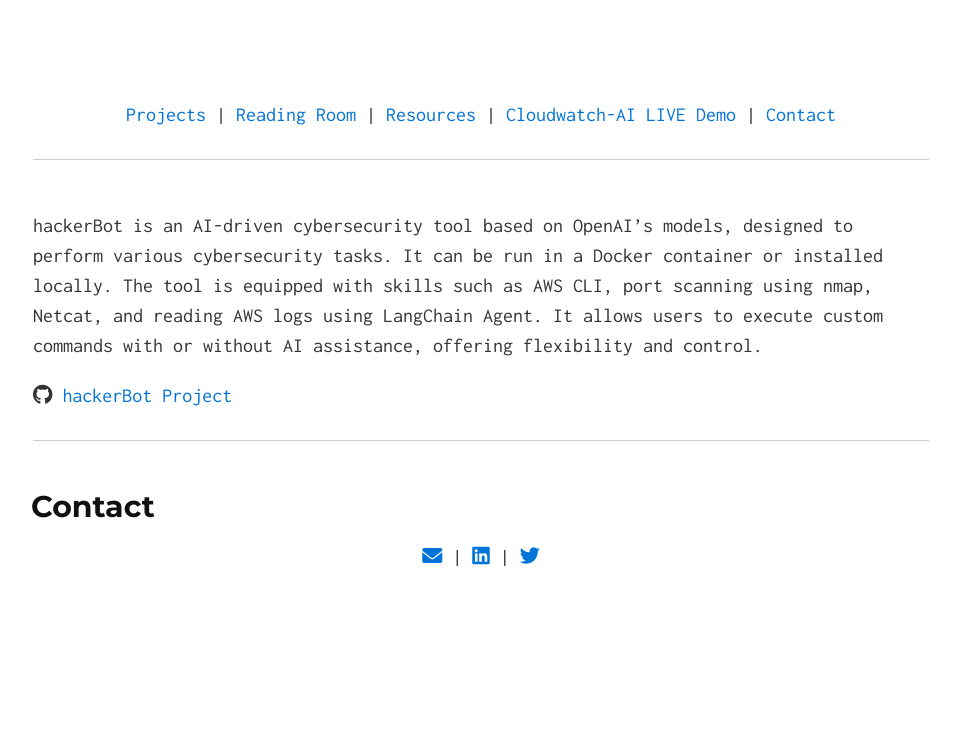
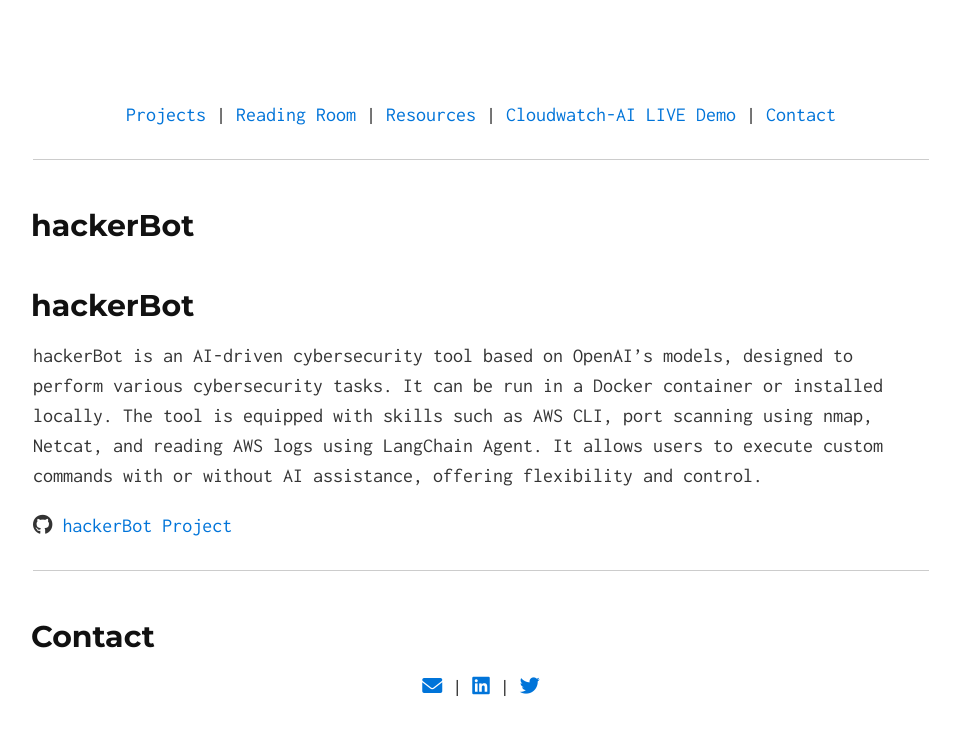
Before and after one commit to Ahmed-AG/cyberdojo-page, a Jekyll site: the page built from projects/hackerbot.md, in a window 1280 px wide. Shown: the top 735 px of the page, without its empty margins (159-1119 px from the left). Built offline with Jekyll 4.4.1, drawn with Linux system fonts in a browser that asks for light colours; our own code applies the rules of GitHub Pages for plain Markdown files.

Commit message:
update projects

```diff
--- a/projects/hackerbot.md
+++ b/projects/hackerbot.md
@@ -2,6 +2,7 @@
 layout: projects
 ---
 
+## hackerBot
 hackerBot is an AI-driven cybersecurity tool based on OpenAI's models, designed to perform various cybersecurity tasks. It can be run in a Docker container or installed locally. The tool is equipped with skills such as AWS CLI, port scanning using nmap, Netcat, and reading AWS logs using LangChain Agent. It allows users to execute custom commands with or without AI assistance, offering flexibility and control.
 
 <i class="fab fa-github"></i> [hackerBot Project](https://github.com/Ahmed-AG/hackerbot){:target="_blank"}
```
